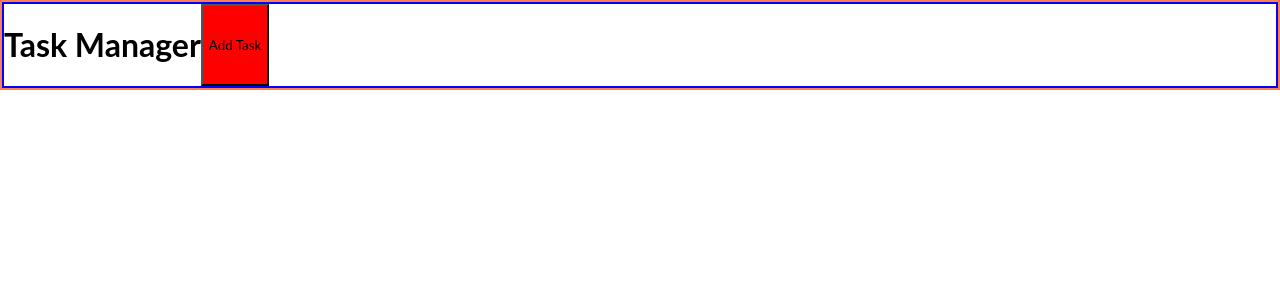
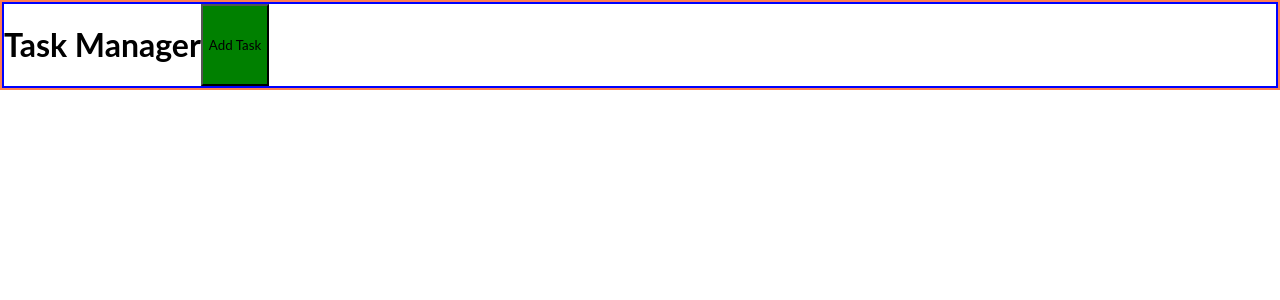
Before and after one commit to H-Bo214/task-manager, a React (Create React App) app: page / in a window 1280 px wide. Shown: the top 300 px of the page. Built offline with nearby package versions, Linux system fonts and the light colour scheme.

Commit message:
Add toggle to display/hide task form

```diff
--- a/src/components/App/App.js
+++ b/src/components/App/App.js
@@ -1,16 +1,28 @@
 import { useState, useEffect } from 'react'
 import { BrowserRouter as Router, Route } from 'react-router-dom';
 import Header from '../Header/Header'
+import Form from '../Form/Form'
 import './App.css';
 
 function App() {
+  const [displayAddTask, setDisplayAddTask] = useState(false)
+  const [tasks, setTasks] = useState([])
 
   return (
     <Router>
       <main className="app-container">
         <Header
           title = 'Task Manager'
+          displayAddTask={displayAddTask}
+          showForm={()=> setDisplayAddTask(!displayAddTask)}
         />
+  <Route exact path='/' render={(props) => (
+    <>
+      {displayAddTask && <Form />}
+    </>
+  )}/>
+
+
       </main>
     </Router>
   );
--- a/src/components/Form/Form.js
+++ b/src/components/Form/Form.js
@@ -6,6 +6,7 @@ const Form = () => {
         type='text'
         placeholder="Add Task"
         value ='text'
+        // onChange={}
       />
     </form>
   )
--- a/src/components/Header/Header.js
+++ b/src/components/Header/Header.js
@@ -2,14 +2,14 @@ import PropTypes from 'prop-types'
 import Button from '../Button/Button'
 import './Header.css'
 
-const Header = ( { title } ) => {
+const Header = ( { title, displayAddTask, showForm } ) => {
   return (
     <header>
       <h1>{title}</h1>
       <Button
-        color='red'
-        text= 'Add Task'
-        // onClick= {}
+        color={displayAddTask ? 'red' : 'green'}
+        text={displayAddTask ? 'Close' : 'Add Task'}
+        onClick= {showForm}
       />
     </header>
   )
```
